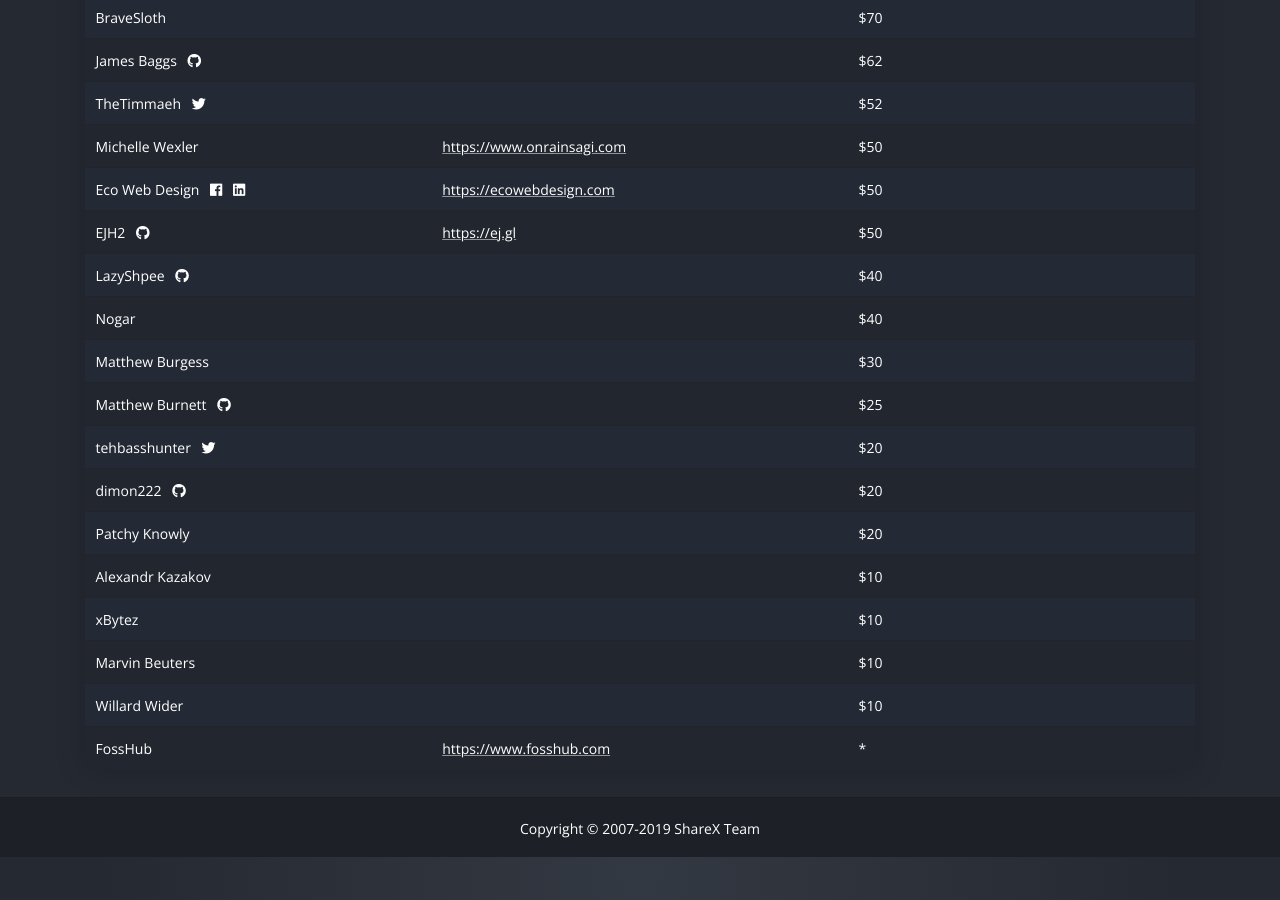
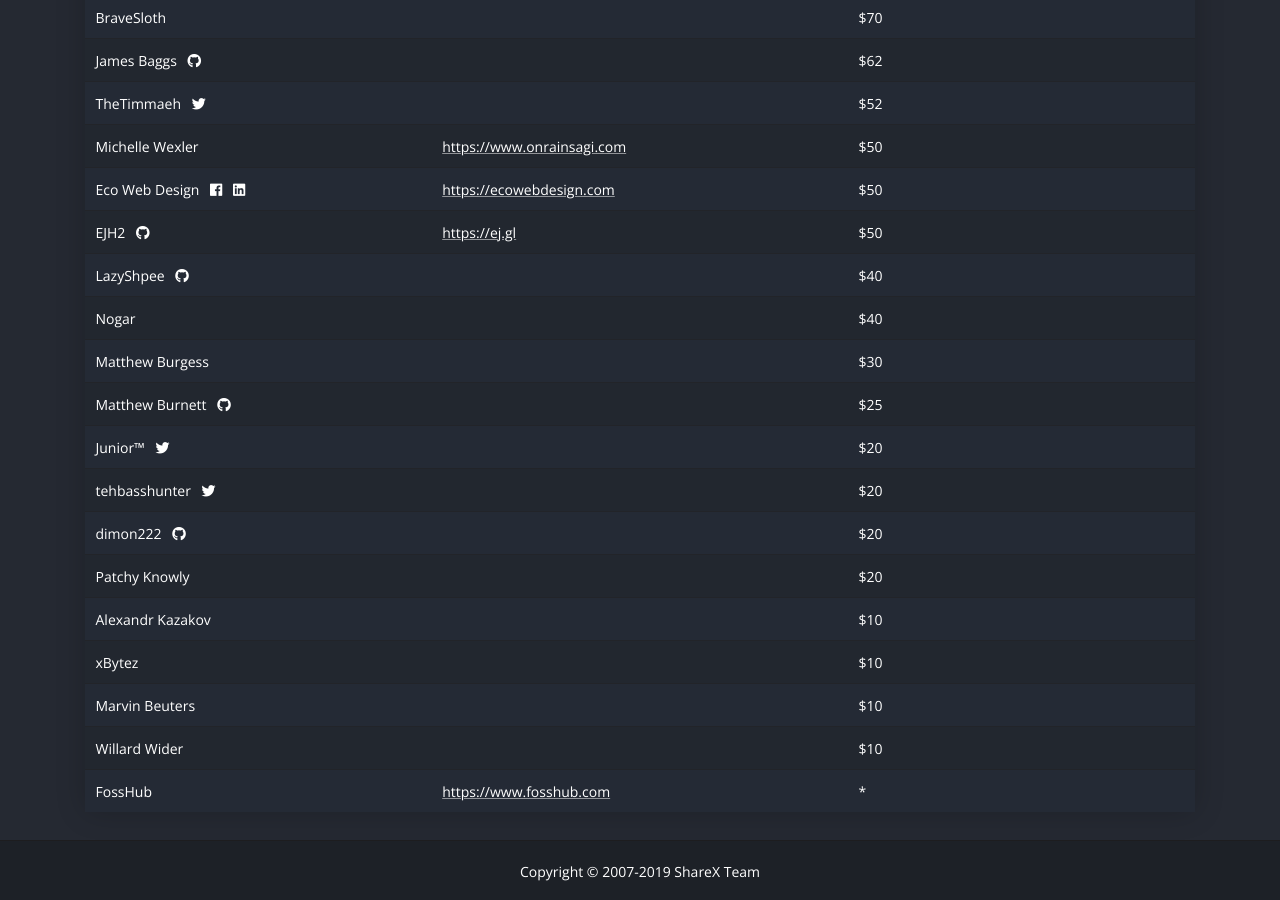
Before and after one commit to ShareX/sharex.github.io, a Jekyll site: the page built from donate/index.html, in a window 1280 px wide and 900 px high, scrolled down 1273 px. Built offline with Jekyll 4.4.1, drawn with Linux system fonts in a browser that asks for light colours.

Commit message:
Update donators list

```diff
--- a/_data/donators.yml
+++ b/_data/donators.yml
@@ -129,3 +129,7 @@
 
 - name: Alexandr Kazakov
   amount: 10
+
+- name: Junior™
+  twitter: https://twitter.com/juniortm
+  amount: 20
```
